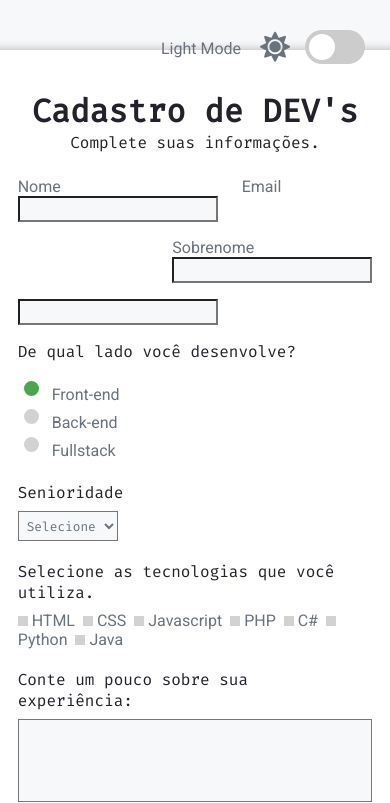
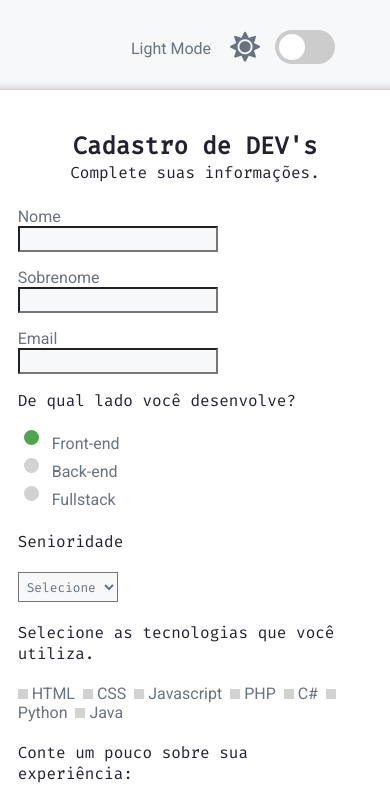
Before and after one commit to RafaDom10/form-dev, a plain HTML site: page index.html in a window 390 px wide. Shown: the top 803 px of the page. Drawn offline with Linux system fonts and the light colour scheme.

Commit message:
added media queries

```diff
--- a/css/style.css
+++ b/css/style.css
@@ -40,6 +40,7 @@ body {
 }
 
 h1 {
+  font-size: 2rem;
   margin: 0;
   color: var(--color-text-title);
   font-family: Fira code, sans-serif;
@@ -337,3 +338,30 @@ input:checked + .slider::before {
 ::-webkit-scrollbar-thumb:hover {
   filter: brightness(150%);
 }
+
+/* Media queries */
+
+@media screen and (max-width: 480px) {
+
+  h1 {
+    font-size: 1.5rem;
+  }
+
+  .form-container {
+    margin: 90px 50px;
+  }
+
+  .float-right {
+    float: none;
+  }
+
+  .theme-switch-wrapper {
+    margin-right: 30px;
+    position: absolute;
+  }
+
+  .title p {
+    margin-bottom: 20px;
+  }
+
+}
```
